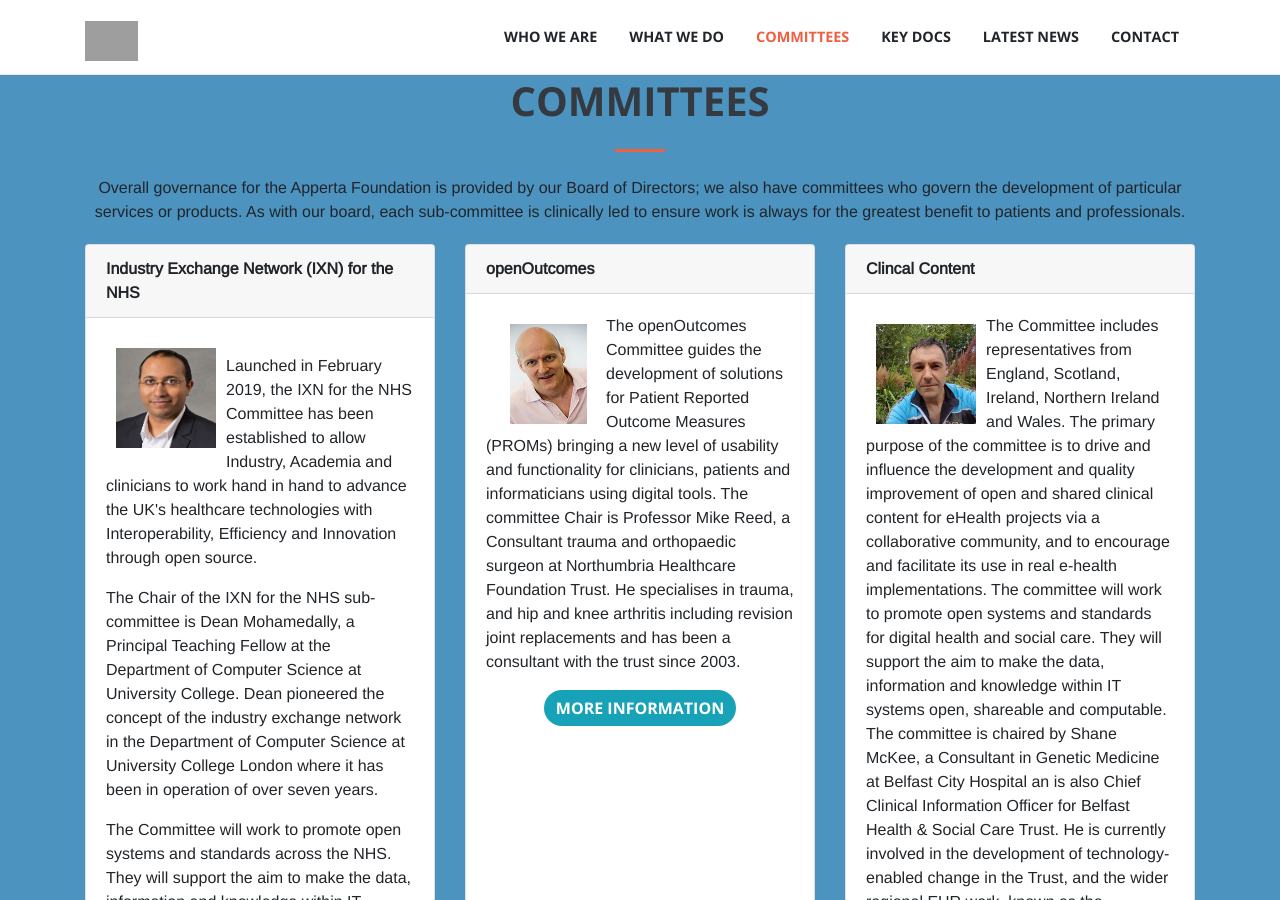
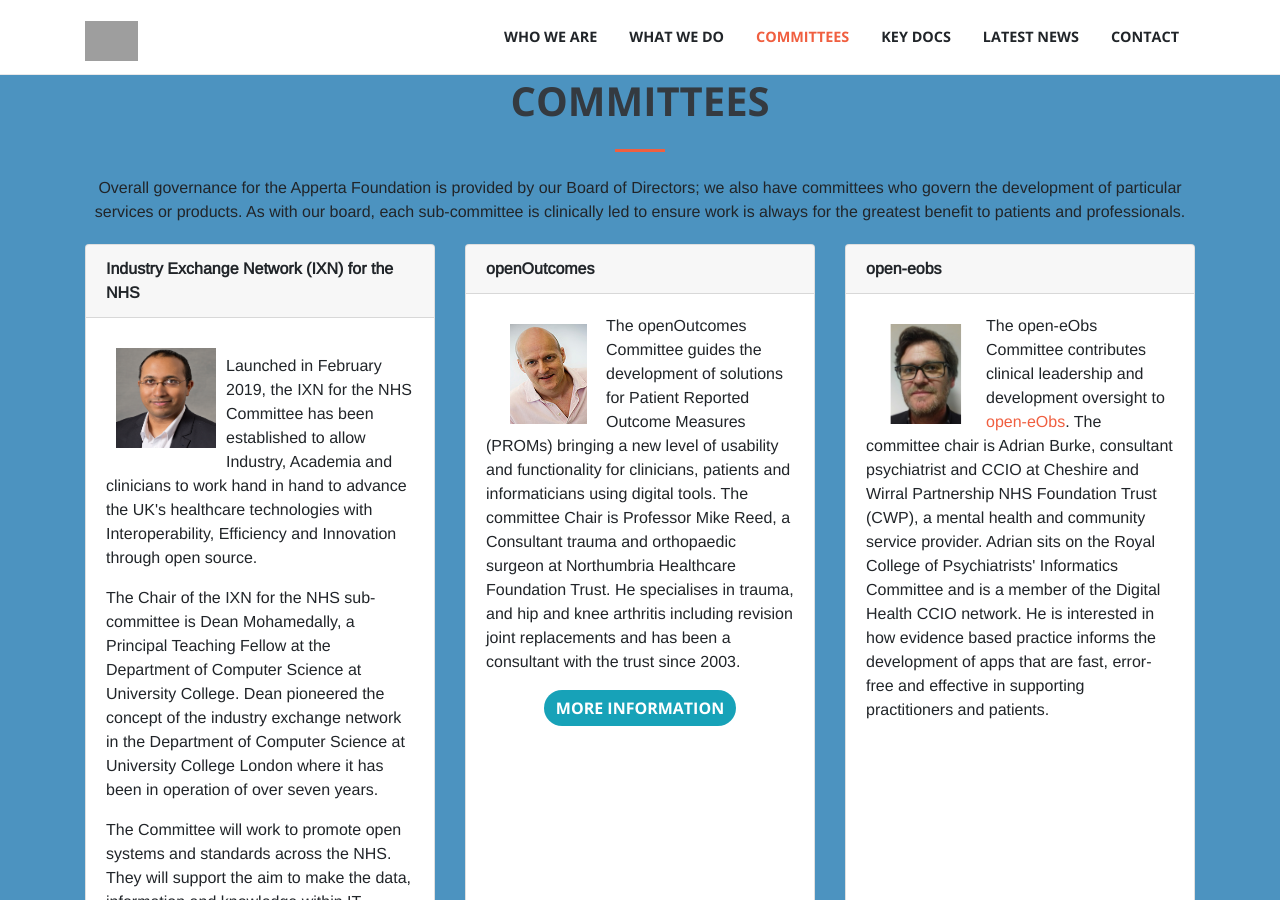
Before and after one commit to AppertaFoundation/apperta.org, a Jekyll site: the page built from index.html, in a window 1280 px wide and 900 px high, scrolled down 4194 px. Built offline with Jekyll 4.4.1, drawn with Linux system fonts in a browser that asks for light colours; nearby versions of some CDN libraries; some web fonts are replaced; some of the changed text lies outside the part shown; grey boxes are pictures that could not be loaded.

Commit message:
Open Platforms Committee Update

```diff
--- a/_pages/clinical-content.md
+++ /dev/null
@@ -1,70 +0,0 @@
----
-permalink: "/clinical-content/"
-layout: singlePage
-title: "Clinical Content"
-description: The Clinical Content Subcommittee is a group of clinicians and experienced professionals from appropriate specialities and backgrounds. The Subcommittee includes representatives from England, Scotland, Ireland, Northern Ireland and Wales. The primary purpose of the Subcommittee is to drive and influence the development and quality improvement of open and shared clinical content for eHealth projects via a collaborative community, and to encourage and facilitate its use in real e-health implementations. They will provide the technical tools, plus professional support and assurance to those responsible for and involved in e-health projects where clinical content is a factor. The Subcommittee will work to promote open systems and standards for digital health and social care. They will support the aim to make the data, information and knowledge within IT systems open, shareable and computable. This will facilitate the creation of innovative digital services to transform the delivery of health and social care. The Subcommittee is chaired by a qualified and practising health professional, and consists of members with the appropriate skills and experience to enable them to contribute to the development of the clinical content agenda and influence how it progresses on behalf of their nation.
-TOR: '/assets/Apperta-CCSubComm-TOR.pdf'
----
-
-<section class="bg-white text-black" id="about">
-      <div class="container text-center">
-        <h1 class="text-uppercase text-dark">{{ page.title }}</h1><br>
-        <p align="left">{{ page.description }}</p><br>
-        <p align="left">The subcommittee has curated a number of openEHR templates for us which can be found <a href="{{ '/openEHR-templates' }}">here</a>.</p><br>
-        <p align="left">A copy of the subcommittee terms of reference can be found <a href="{{ page.TOR }}">here.</a></p><br>
-        <center><a class="btn btn-primary btn-xl" href="mailto:info@apperta.org?Subject=%5BClinical%20Content%20Subcommittee">Get in Touch</a></center>
-    </div>
-</section>
-
-<section id="about" style="background-image:url(../img/blog-bg_blue.png);background-position:center center;-webkit-background-size:cover;-moz-background-size:cover;-o-background-size:cover;background-size:cover">
-      <div class="container">
-          <div class="col-lg12 mx-auto text-center">
-            <h1 class="text-uppercase text-dark">
-              <strong>Subcommittee</strong>
-            </h1>
-            <h2 class="section-heading text-white">Our Subcommittee Members</h2>
-            <hr class="light my-4">
-
-                {% assign members = site.subcommittee-members | where:"subcommittee",page.title %}
-                {% assign rows = members.size | divided_by: 3.0 | ceil %}
-                {% for i in (1..rows) %}
-                <div class="row">
-                    {% assign offset = forloop.index0 | times: 3 %}
-			         {% assign sorted = site.subcommittee-members | where:"subcommittee",page.title | sort:"role" %}
-                       {% for subcommittee-member in sorted limit:3 offset:offset%}
-                        {% if subcommittee-member.subcommittee == page.title %}
-                            <div class="col-sm-4">
-                                <div class="card" style="height: 100%;">
-                                    <div class="card-header"><strong>{{ subcommittee-member.name }}</strong> <p><em>{{ subcommittee-member.role }}</em> </p></div>
-                                    <div class="card-body">
-                                        <img class="pull-left" src="{{ subcommittee-member.photo }}" style="height:100px; width:100px; margin:10px" alt="Card image cap">
-                                            <p class="card-text">{{ subcommittee-member.bio }}</p>
-                                            <div class="row">
-                                                <div class="col-md-12 col-xs-12  col-centered">                        {% if subcommittee-member.twitter == null %}
-                                                    {% else %}
-                                                    <a href="http://twitter.com/{{ subcommittee-member.twitter }}" target="_blank"><i class="fab fa-twitter fa-2x"></i></a>
-                                                {% endif %}
-                                                {% if subcommittee-member.www == null %}
-                                                    {% else %}
-                                                    <a href="{{ subcommittee-member.www }}" target="_blank"><i class="fas fa-globe fa-2x"></i></a>
-                                                {% endif %}
-                                                {% if subcommittee-member.linkedin == null %}
-                                                    {% else %}
-                                                    <a href="{{ subcommittee-member.linkedin }}" target="_blank"><i class="fab fa-linkedin fa-2x"></i></a>
-                                                {% endif %}
-                                                {% if subcommittee-member.github == null %}
-                                                    {% else %}
-                                                    <a href="{{ subcommittee-member.github }}" target="_blank"><i class="fab fa-github fa-2x"></i></a>
-                                                {% endif %}
-                                                </div>
-                                            </div>
-                                    </div>
-                                </div>
-                            </div>
-                         {% endif %}
-                    {% endfor %}
-                 </div><br>
-                {% endfor %}
-            </div>
-        </div>
-</section>
```
Also changed, not shown: _subcommittee-members/ian-mcnicoll.md (+1 -1 lines), _subcommittee-members/john-meredith.md (+3 -3 lines), _subcommittee-members/paul-miller.md (+3 -3 lines), _subcommittee-members/shane-mckee.md (+2 -2 lines), _subcommittee-members/tony-shannon.md (+1 -1 lines), _subcommittees/clinical-content.md (deleted, +0 -6 lines).
